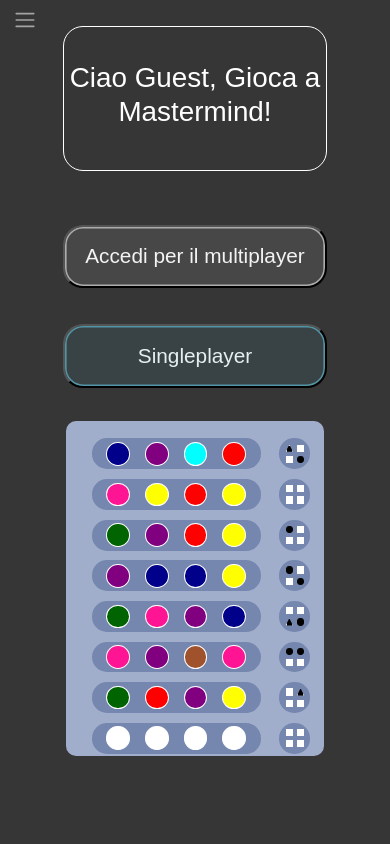
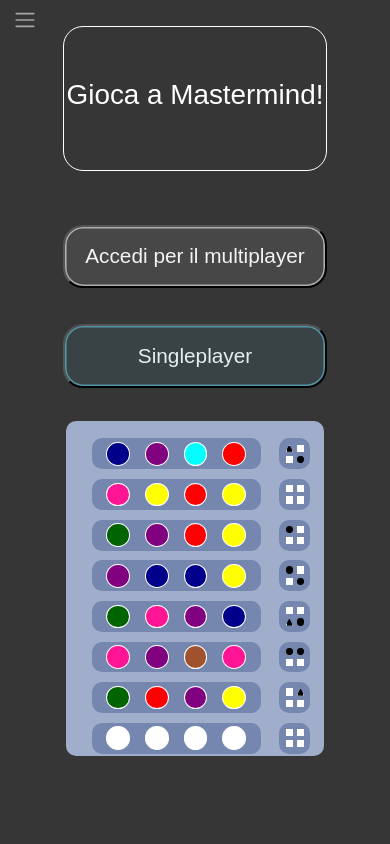
Before and after one commit to l3onrdo/Mind-Masters, a Flask app: page / in a window 390 px wide. Run offline with Flask 3, Linux system fonts and the light colour scheme.

Commit message:
Improved something.

```diff
--- a/app.py
+++ b/app.py
@@ -625,7 +625,16 @@
     print(code)
     return jsonify({'code': code})
 
-
+@app.route('/clean', methods=['POST'])
+def clean():
+    if current_user.is_authenticated:
+        lobby = Lobby.query.filter_by(player1=current_user.username).first()
+        if lobby is not None:
+            EntraLobby.query.filter_by(lobby_id=lobby.id).delete()
+        EntraLobby.query.filter_by(user_id=current_user.username).delete()
+        Lobby.query.filter_by(player1=current_user.username).delete()
+        db.session.commit()
+        return render_template('index.html', current_user=current_user)
 
 if __name__ == "__main__":
 
--- a/static/css/index.css
+++ b/static/css/index.css
@@ -182,6 +182,19 @@
       flex: 50%; /* Set flex basis to 35% */
       margin: 0 6% 0 6% /* Set margins */
   }
+  .suggestion-container {
+    -moz-border-radius: 10px;
+    -webkit-border-radius: 10px;
+    border-radius: 10px;
+  }
+  .balls-container {
+    -moz-border-radius: 10px;
+    -webkit-border-radius: 10px;
+    border-radius: 10px;
+  }
+  .ball-text{
+    font-size: 0.8rem;
+  }
 }
 
 @media (max-height: 857px){
--- a/static/js/gameonlinecode.js
+++ b/static/js/gameonlinecode.js
@@ -201,6 +201,7 @@
 
 window.onload = function(){
     checkInsertion();
+
 }
 
 function hasInsertedCode(){
--- a/templates/index.html
+++ b/templates/index.html
@@ -125,7 +125,7 @@
                     {% if current_user.is_authenticated %}
                         <h1 style="margin-bottom: 0;" id="motto">Ciao {{current_user.username}}, Gioca a Mastermind!</h3>
                     {% else %}
-                        <h1 id="motto">Ciao Guest, Gioca a Mastermind!</h3>
+                        <h1 id="motto">Gioca a Mastermind!</h3>
                     {% endif %}
                 </div>
 
```
Also changed, not shown: static/css/auth/login.css (+6 -1 lines), static/css/auth/register.css (+7 -1 lines), static/js/gameonline.js (+14 -1 lines).
